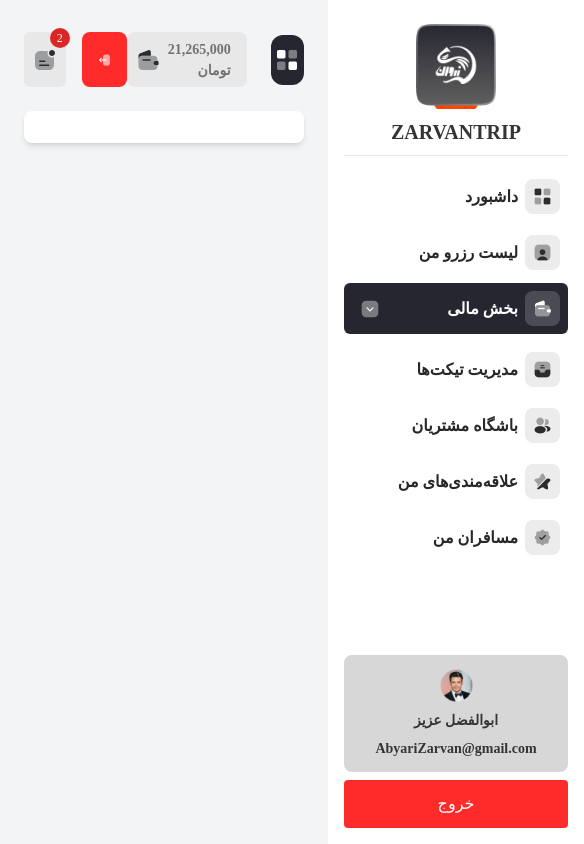
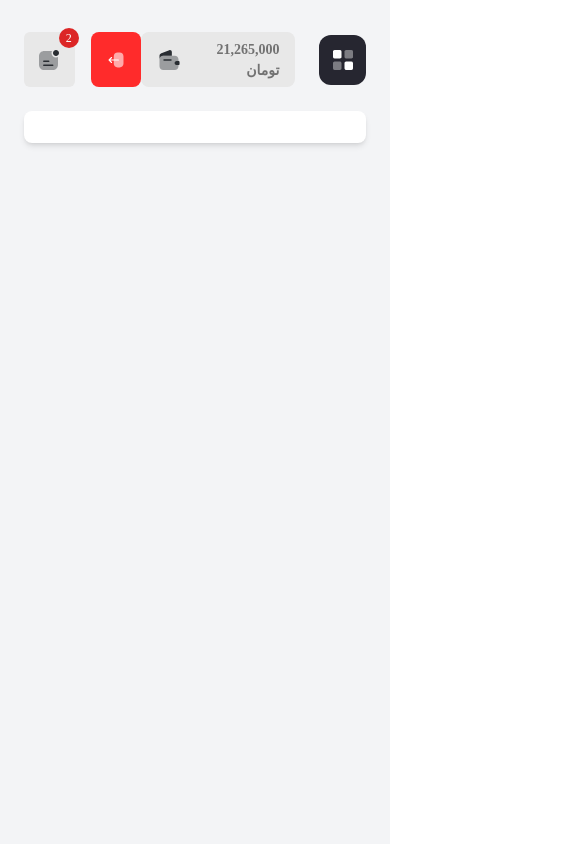
Before and after one commit to setareEzabadi/ExersiceBeta, a React (Create React App) app: page / in a window 390 px wide. Shown: the whole page, 584 px wide, since content can reach past the window. Built offline with nearby package versions, Linux system fonts and the light colour scheme.

Commit message:
Update MainPage.jsx

```diff
--- a/src/Components/Pages/MainPage/MainPage.jsx
+++ b/src/Components/Pages/MainPage/MainPage.jsx
@@ -6,7 +6,7 @@ const MainPage = () => {
     return (
         <div className="flex min-h-screen">
             {/* SideBar Section */}
-            <div className="w-64">
+            <div className="w-64 md:block hidden">
                 <SideBar />
             </div>
 
```
